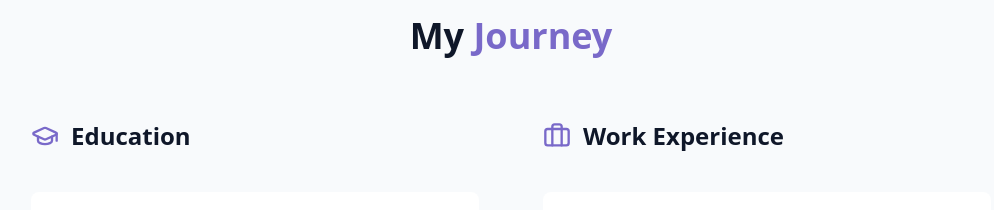
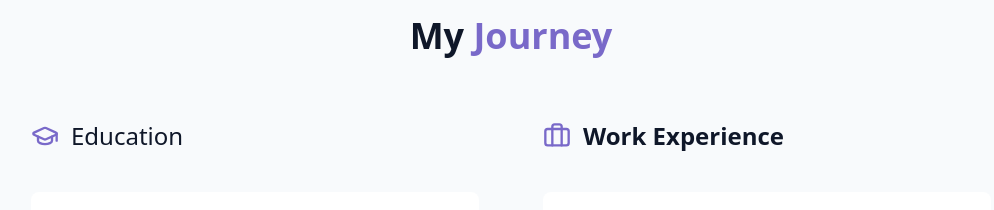
Before and after one commit to Jithendra-Kantharaju/Portfolio_JK, a React (Vite) app: page / in a window 1280 px wide. Shown: the part 1680-1890 px from the top of the page, without its empty margins (129-1123 px from the left). Built offline with nearby package versions, Linux system fonts and the light colour scheme.

Commit message:
Deployed

```diff
--- a/src/components/JourneySection.jsx
+++ b/src/components/JourneySection.jsx
@@ -42,7 +42,7 @@ export const JourneySection = () => {
           {/* Left Column: Education */}
           {/* UPDATED: Removed vertical centering to align headings */}
           <div>
-            <h3 className="text-2xl font-semibold flex items-center gap-3 mb-10">
+            <h3 className="text-2xl font-medium flex items-center gap-3 mb-10">
               <GraduationCap className="h-7 w-7 text-primary" />
               Education
             </h3>
```
